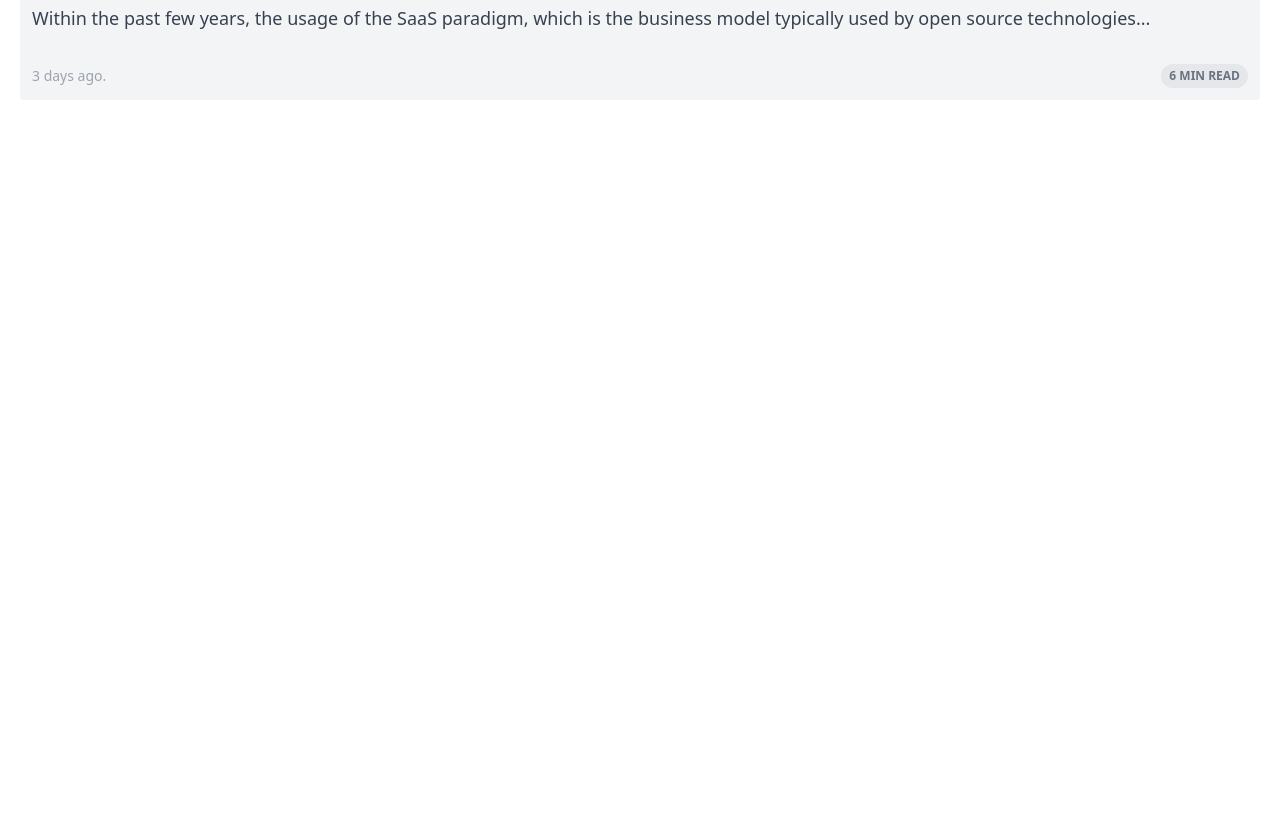
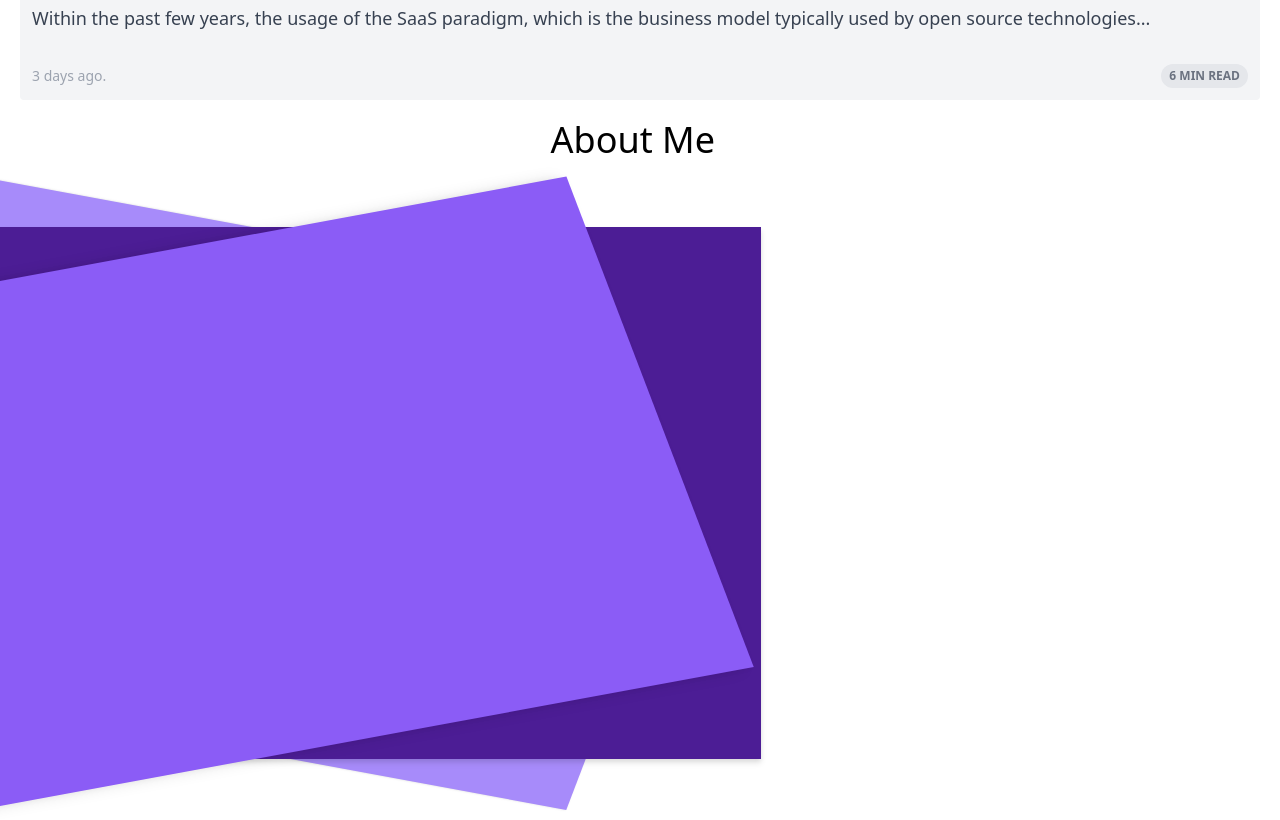
Before and after one commit to jordancalhoun/jordancalhoun.com, a SvelteKit app: page / in a window 1280 px wide. Shown: the part 800-1620 px from the top of the page. Before the commit the page ends 920 px from the top, so only its background shows below. Built offline with nearby package versions, Linux system fonts and the light colour scheme; a web font is replaced by a local one.

Commit message:
Start About Me

```diff
--- /dev/null
+++ b/src/lib/about-me.svelte
@@ -0,0 +1,60 @@
+<style>
+    #rec-1 {
+        /* Rectangle 9 */
+        position: relative;
+        width: 550.53px;
+        height: 747.07px;
+        /* violet/400 */
+        float: left;
+        background: #A78BFA;
+        /* shadow-base */
+        box-shadow: 0px 1px 2px rgba(0, 0, 0, 0.06), 0px 1px 3px rgba(0, 0, 0, 0.1);
+        transform: matrix(-0.34, 0.89, -1.03, -0.19, 0, 0);
+    }
+
+    #rec-2{
+        position: relative;
+        width: 760.92px;
+        height: 532.32px;
+        top: -640px;
+        /* violet/900 */
+        float: left;
+        background: #4C1D95;
+        /* shadow-md */
+
+        box-shadow: 0px 2px 4px rgba(0, 0, 0, 0.06), 0px 4px 6px rgba(0, 0, 0, 0.1);
+    }
+
+    #rec-3 {
+        position: relative;
+        width: 550.53px;
+        height: 747.07px;
+        top: -1280px;
+        float: left;
+        /* violet/500 */
+
+        background: #8B5CF6;
+        /* shadow-lg */
+
+        box-shadow: 0px 10px 15px rgba(0, 0, 0, 0.1), 0px 4px 6px rgba(0, 0, 0, 0.05);
+        transform: matrix(0.34, 0.89, -1.03, 0.19, 0, 0);
+    }
+
+    #shape-wrapper {
+        height: 700px;
+        overflow: hidden;
+    }
+</style>
+<div id="shape-wrapper">
+
+    <div id="rec-1">
+    </div>
+
+    <div id="rec-2">
+    </div>
+
+    <div id="rec-3">
+    </div>
+
+    <h2 class="text-4xl">About Me</h2>
+</div>
--- a/src/routes/+page.svelte
+++ b/src/routes/+page.svelte
@@ -1,4 +1,5 @@
 <script>
+import AboutMe from "$lib/about-me.svelte";
 import PostCard from "$lib/post-card.svelte";
 
 </script>
@@ -7,3 +8,5 @@ import PostCard from "$lib/post-card.svelte";
     <h1 class="text-xl font-bold mb-3">Latest Blog Post</h1>
     <PostCard />
 </div>
+
+<AboutMe />
```
